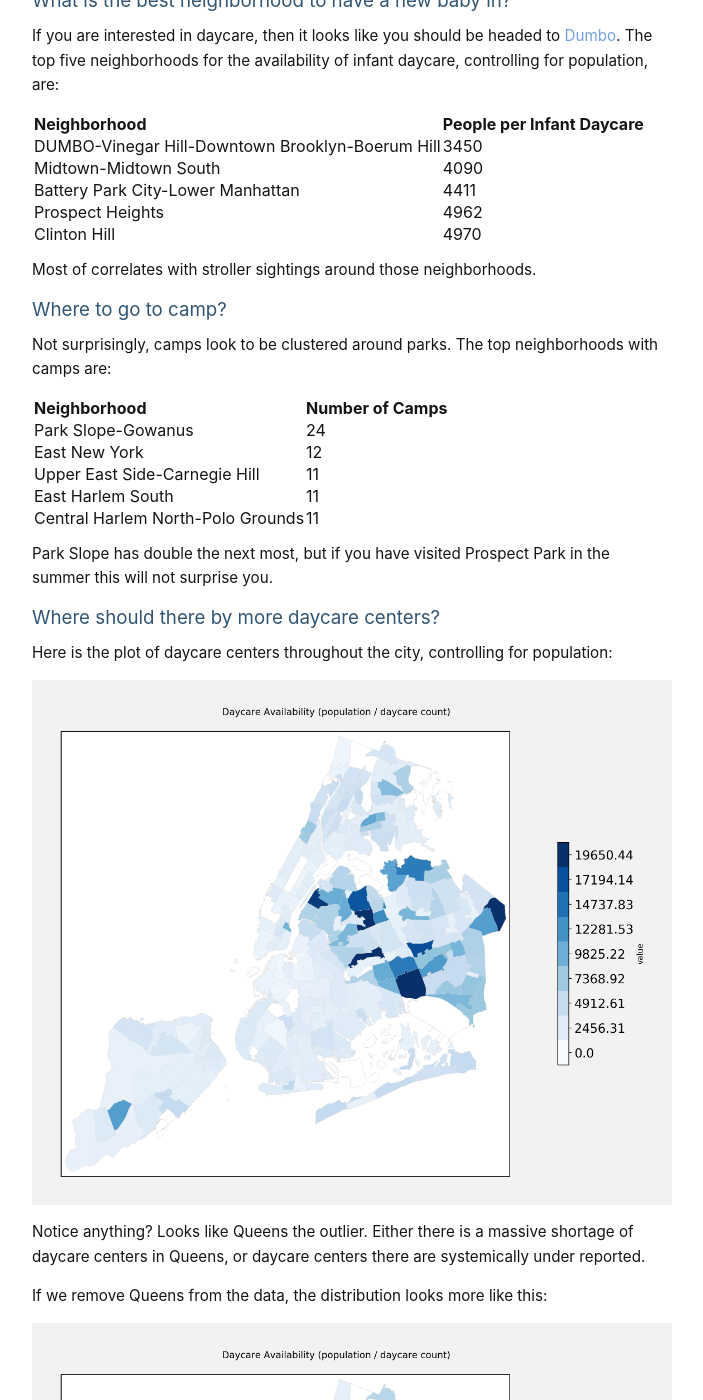
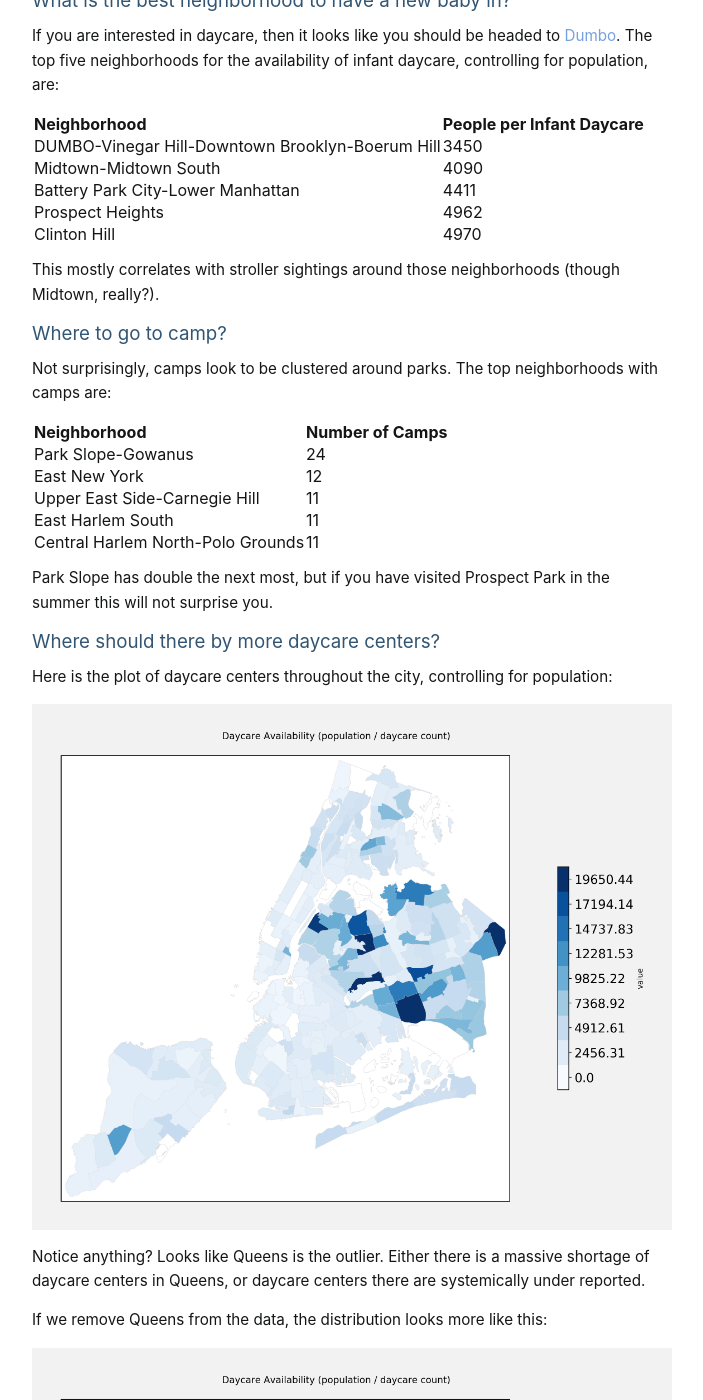
Before and after one commit to sirpthatch/sirpthatch.github.io, a Jekyll site: the page built from _posts/2019-08-04-Daycare-Centers.md, in a window 1280 px wide and 1400 px high, scrolled down 1067 px. Shown: the whole window, without its empty margins (288-991 px from the left). Built offline with Jekyll 4.4.1, drawn with Linux system fonts in a browser that asks for light colours; some web fonts are replaced; comment, search, counter and statistics services are not loaded.

Commit message:
Fixing typos

```diff
--- a/_posts/2019-08-04-Daycare-Centers.md
+++ b/_posts/2019-08-04-Daycare-Centers.md
@@ -20,7 +20,7 @@ If you are interested in daycare, then it looks like you should be headed to [Du
 | Prospect Heights                                 	| 4962                      	|
 | Clinton Hill                                     	| 4970                      	|
 
-Most of correlates with stroller sightings around those neighborhoods.
+This mostly correlates with stroller sightings around those neighborhoods (though Midtown, really?).
 
 # Where to go to camp?
 Not surprisingly, camps look to be clustered around parks.  The top neighborhoods with camps are:
@@ -41,7 +41,7 @@ Here is the plot of daycare centers throughout the city, controlling for populat
 
 [![People per Daycare]({{site.url}}/assets/PeoplePerDaycare.png)]({{site.url}}/assets/PeoplePerDaycare.png)
 
-Notice anything?  Looks like Queens the outlier.  Either there is a massive shortage of daycare centers in Queens, or daycare centers there are systemically under reported.
+Notice anything?  Looks like Queens is the outlier.  Either there is a massive shortage of daycare centers in Queens, or daycare centers there are systemically under reported.
 
 If we remove Queens from the data, the distribution looks more like this:
 
```
